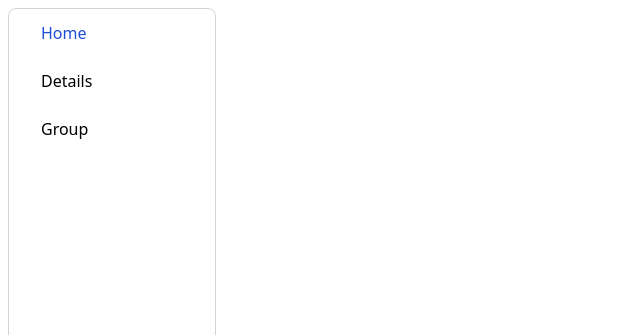
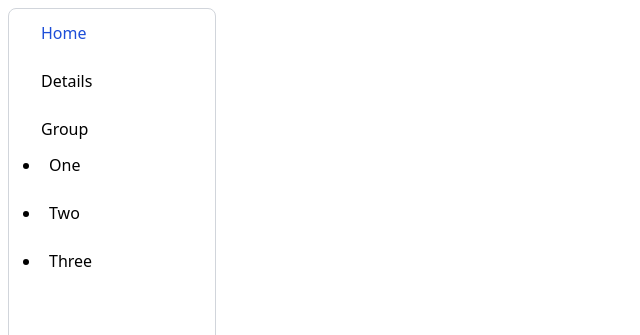
Before and after one commit to Vaskovskied/hello-client-test-assigmnent, a React (Vite) app: page / in a window 1280 px wide. Both pictures are taken after a click on the button "Group". Shown: the top 335 px of the page, without its empty margins (0-640 px from the left). Built offline with nearby package versions, Linux system fonts and the light colour scheme; some icons are missing.

Commit message:
fix group hover in folded state

```diff
--- a/src/components/NavBarItemGroup/index.tsx
+++ b/src/components/NavBarItemGroup/index.tsx
@@ -1,10 +1,10 @@
-import { Children, useEffect, useState } from "react";
+import { useEffect, useState } from "react";
 import { NavBarVariant } from "../NavBar/props.types";
 import { NavBarItemGroupProps } from "./props.types";
 import {
-  FloatingList,
-  FloatingPortal,
-  useClick,
+  flip,
+  offset,
+  safePolygon,
   useFloating,
   useHover,
   useInteractions,
@@ -46,21 +46,23 @@ const NavBarItemGroup = ({
   const { refs, floatingStyles, context } = useFloating({
     open: floatingMenuOpen,
     onOpenChange: changeFloatingMenuOpen,
+    strategy: "fixed",
+    placement: "right",
+    middleware: [offset(16), flip()],
   });
 
-  // const hover = useHover(context);
-  const click = useClick(context);
+  const hover = useHover(context, { handleClose: safePolygon() });
 
-  const { getReferenceProps, getFloatingProps } = useInteractions([click]);
+  const { getReferenceProps, getFloatingProps } = useInteractions([hover]);
 
   return (
     <li className="py-3 px-2">
       <div
         role="button"
         className="flex gap-2 select-none hover:text-blue-500"
+        onClick={expand}
         ref={refs.setReference}
         {...getReferenceProps()}
-        // onClick={expand}
       >
         {icon}
         {variant === NavBarVariant.Expanded ? title : null}
@@ -69,13 +71,13 @@ const NavBarItemGroup = ({
         <ul className="pl-6">{children}</ul>
       ) : variant === NavBarVariant.Folded && floatingMenuOpen ? (
         <div
+          className="bg-white min-w-32 rounded-md p-4 shadow-md border-gray-300"
           ref={refs.setFloating}
-          className="bg-white rounded-md p-2 shadow-md  border-gray-300 "
           style={floatingStyles}
           {...getFloatingProps()}
         >
           <h2 className="w-bold">{title}</h2>
-          <ul>{children}</ul>
+          <ul className="pl-6">{children}</ul>
         </div>
       ) : null}
     </li>
--- /dev/null
+++ b/src/components/NavBarSubItem/index.tsx
@@ -0,0 +1,27 @@
+import { Link } from "react-router-dom";
+import { NavBarSubItemProps } from "./props.types";
+
+const NavBarSubItem = ({
+  children,
+  to,
+  onClick,
+  selected,
+}: NavBarSubItemProps) => {
+  return (
+    <li
+      className={`py-3 px-2 select-none hover:text-blue-500 ${
+        selected ? "text-blue-700" : ""
+      } list-disc`}
+    >
+      {to ? (
+        <Link to={to}>{children}</Link>
+      ) : (
+        <div role="button" onClick={onClick}>
+          {children}
+        </div>
+      )}
+    </li>
+  );
+};
+
+export default NavBarSubItem;
--- a/src/components/NavigationContainer/index.tsx
+++ b/src/components/NavigationContainer/index.tsx
@@ -7,6 +7,7 @@ import { NavBarItemProps } from "../NavBarItem/props.types";
 import { useLocation } from "react-router-dom";
 import RawNavBarItemGroup from "../NavBarItemGroup";
 import { NavBarItemGroupProps } from "../NavBarItemGroup/props.types";
+import NavBarSubItem from "../NavBarSubItem";
 
 const NavigationContainer = ({ children }: PropsWithChildren) => {
   const location = useLocation();
@@ -53,9 +54,9 @@ const NavigationContainer = ({ children }: PropsWithChildren) => {
           Details
         </NavBarItem>
         <NavBarItemGroup icon={<Group />} title="Group">
-          <NavBarItem to={"/a"}>One</NavBarItem>
-          <NavBarItem to={"/b"}>Two</NavBarItem>
-          <NavBarItem to={"/c"}>Three</NavBarItem>
+          <NavBarSubItem to={"/group/1"}>One</NavBarSubItem>
+          <NavBarSubItem to={"/group/2"}>Two</NavBarSubItem>
+          <NavBarSubItem to={"/group/3"}>Three</NavBarSubItem>
         </NavBarItemGroup>
       </NavBar>
       <main className="flex-grow pl-4 py-2 pr-2">{children}</main>
--- a/src/routes/index.tsx
+++ b/src/routes/index.tsx
@@ -8,7 +8,7 @@ const router = createBrowserRouter([
     path: "/",
     element: <NavigationContainer />,
     children: [
-      { path: "/", element: <Home /> },
+      { index: true, element: <Home /> },
       {
         path: "/details",
         element: <Details />,
```
Also changed, not shown: src/components/NavBarSubItem/props.types.ts (added, +7 -0 lines).
